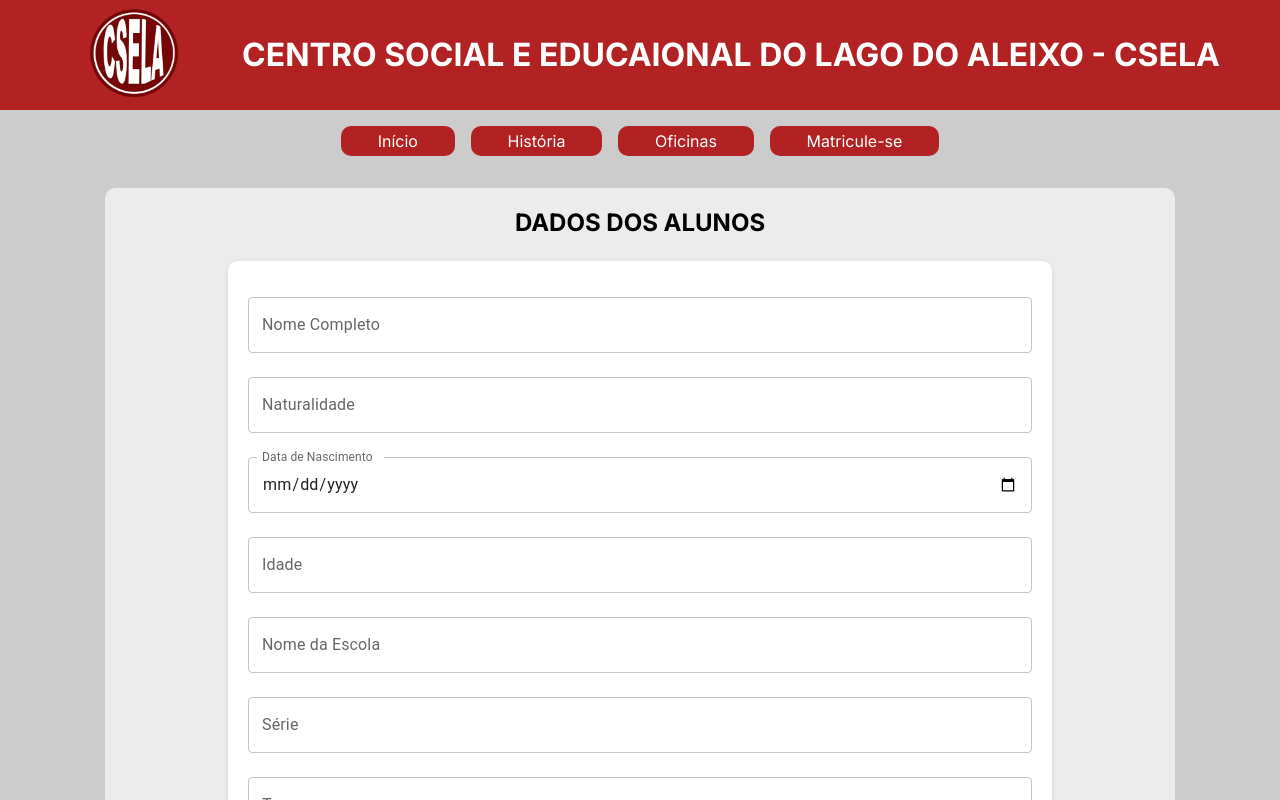
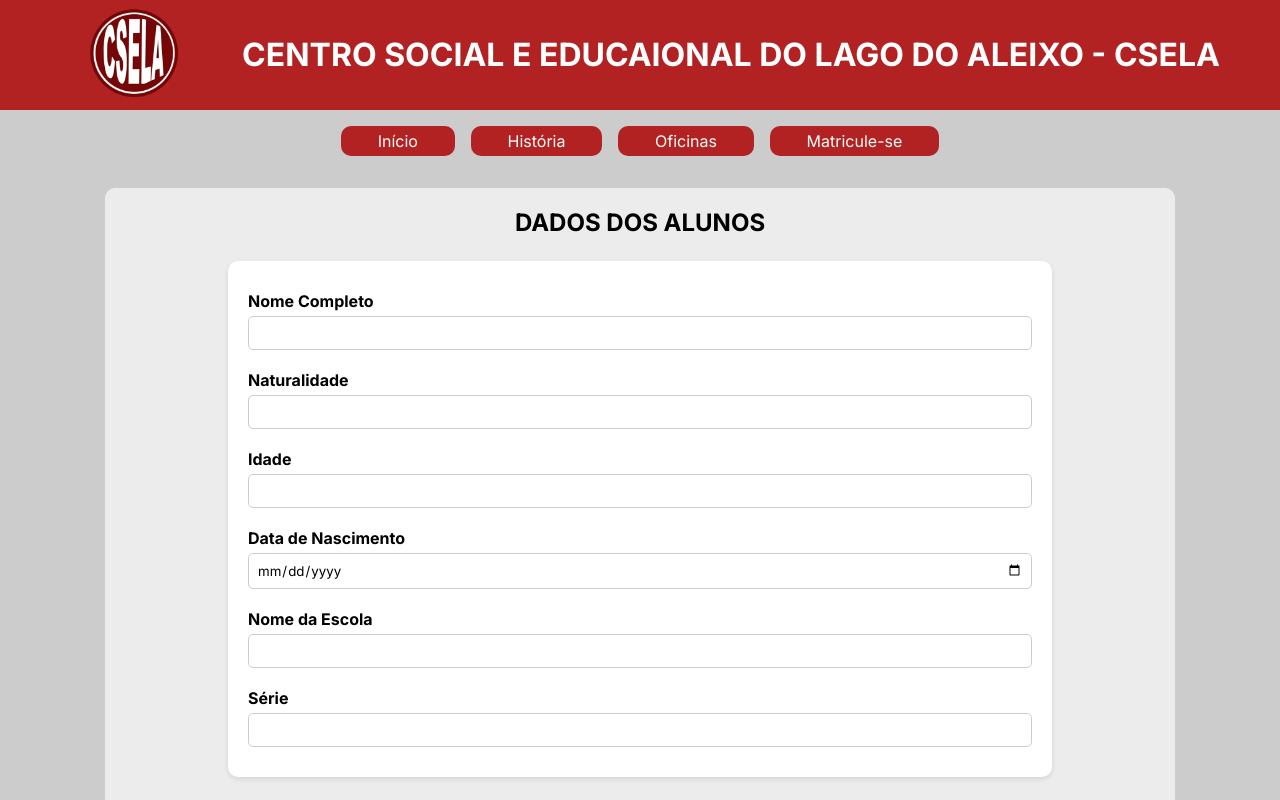
Before and after one commit to Edulira17/csela-project, a React (Vite) app in the folder frontend/: page /forms in a window 1280 px wide. Shown: the top 800 px of the page. Built offline with nearby package versions, Linux system fonts and the light colour scheme.

Commit message:
refactor: estrutura inputs usando styled components

```diff
--- a/frontend/src/pages/Form/Formulario.tsx
+++ b/frontend/src/pages/Form/Formulario.tsx
@@ -1,5 +1,6 @@
-import { Button, MenuItem, TextField } from "@mui/material";
-import { FormContainer, FormGroup, ResponsiveContainerForm, ActionsContainer } from "./style";
+import { Button } from "@mui/material";
+import { FormContainer, FormGroup, ResponsiveContainerForm, ActionsContainer, Input, Select, Label } from "./style";
+
 import { useForm, Controller } from 'react-hook-form'
 import { yupResolver } from "@hookform/resolvers/yup";
 import { registrationFormSchema } from "../../validations/schemas/registration-form-schema";
@@ -18,43 +19,40 @@ const Formulario = () => {
       <FormContainer onSubmit={handleSubmit(sendFormData)}>
         <h2>DADOS DOS ALUNOS</h2>
         <FormGroup>
-          <TextField label="Nome Completo" fullWidth margin="normal"
+          <Label>Nome Completo</Label>
+          <Input
+            type="string"
             {...register("student.name")}
-            error={!!errors.student?.name}
-            helperText={errors.student?.name?.message}
+
           />
-          <TextField label="Naturalidade" fullWidth margin="normal"
-            {...register("student.naturalidade")}
-            error={!!errors.student?.naturalidade}
-            helperText={errors.student?.naturalidade?.message}
+          <Label>Naturalidade</Label>
+          <Input
+            type="string"
           />
-          <TextField type="date" label="Data de Nascimento" InputLabelProps={{ shrink: true }} fullWidth margin="normal"
-            {...register("student.dataNascimento")}
-            error={!!errors.student?.dataNascimento}
-            helperText={errors.student?.dataNascimento?.message}
+          <Label>Idade</Label>
+          <Input
+            type="number"
           />
-          <TextField label="Idade" type="number" fullWidth margin="normal"
-            {...register("student.idade")}
-            error={!!errors.student?.idade}
-            helperText={errors.student?.idade?.message}
+          <Label>Data de Nascimento</Label>
+          <Input
+            type="date"
           />
-          <TextField label="Nome da Escola" fullWidth margin="normal"
-            {...register("student.escola")}
-            error={!!errors.student?.escola}
-            helperText={errors.student?.escola?.message}
+          <Label>Nome da Escola</Label>
+          <Input
+            type="string"
           />
-          <TextField label="Série" type="text" fullWidth margin="normal"
-            {...register("student.serie")}
-            error={!!errors.student?.serie}
-            helperText={errors.student?.serie?.message}
+          <Label>Série</Label>
+          <Input
+            type="number"
           />
-          <Controller name="student.turno" control={control} render={({ field }) => (
-            <TextField {...field} label="Turno" select fullWidth margin="normal"
+          {/* <Controller name="student.turno" control={control} render={({ field }) => (
+            <Input {...field} label="Turno" select fullWidth margin="normal"
               error={!!errors.student?.turno} helperText={errors.student?.turno?.message}>
-              <MenuItem value="matutino">Matutino</MenuItem>
-              <MenuItem value="vespertino">Vespertino</MenuItem>
-            </TextField>
-          )} />
+              <Select value="matutino">Matutino</Select>
+              <Select value="vespertino">Vespertino</Select>
+            </Input>
+          )}
+          /> */}
         </FormGroup>
 
         <ActionsContainer>
--- a/frontend/src/pages/Form/style.ts
+++ b/frontend/src/pages/Form/style.ts
@@ -54,19 +54,19 @@ export const FormGroup = styled.div`
   }
 `;
 
-// export const Label = styled.label`
-//   display: block;
-//   font-weight: bold;
-//   margin: 10px 0 5px;
-// `;
+export const Label = styled.label`
+  display: block;
+  font-weight: bold;
+  margin: 10px 0 5px;
+`;
 
-// export const Input = styled.input`
-//   width: 100%;
-//   padding: 8px;
-//   border: 1px solid #ccc;
-//   border-radius: 5px;
-//   margin-bottom: 10px;
-// `;
+export const Input = styled.input`
+  width: 100%;
+  padding: 8px;
+  border: 1px solid #ccc;
+  border-radius: 5px;
+  margin-bottom: 10px;
+`;
 
 export const CustomInput = styled(InputMask)`
   width: 100%;
@@ -77,10 +77,10 @@ export const CustomInput = styled(InputMask)`
 
 `
 
-// export const Select = styled.select`
-//   width: 70%;
-//   padding: 8px;
-//   border: 1px solid #ccc;
-//   border-radius: 5px;
-//   margin-bottom: 10px;
-// `;
+export const Select = styled.select`
+  width: 70%;
+  padding: 8px;
+  border: 1px solid #ccc;
+  border-radius: 5px;
+  margin-bottom: 10px;
+`;
--- a/frontend/src/validations/schemas/student-schema.ts
+++ b/frontend/src/validations/schemas/student-schema.ts
@@ -14,6 +14,7 @@ export const studentDataSchema = yup.object({
   turno: yup
     .string()
     .oneOf(["matutino", "vespertino"], "Selecione um turno válido")
+    .nullable()
     .required("O turno é obrigatório!"),
 
   dataNascimento: yup
```
